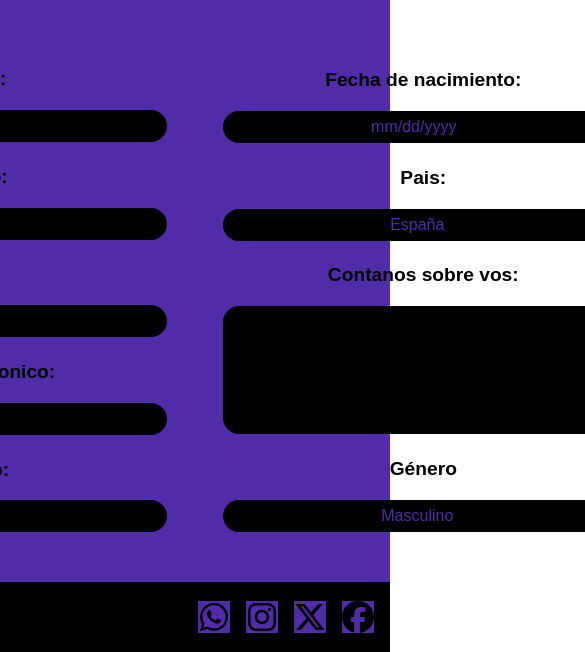
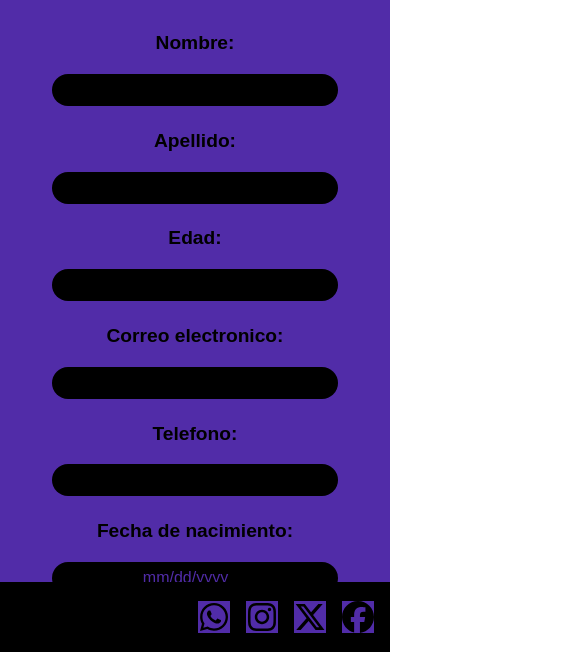
Before and after one commit to GonzaDP/PreEntrega2-Ensabella, a plain HTML site: page pages/formarParte.html in a window 390 px wide. Shown: the part 192-844 px from the top of the page, 585 px wide, since content can reach past the window. Drawn offline with nearby package versions, Linux system fonts and the light colour scheme.

Commit message:
arreglo links

```diff
--- a/pages/formarParte.html
+++ b/pages/formarParte.html
@@ -13,7 +13,7 @@
         <header>
             <figure class="logoYTitulo">
                 <a class="linkAIndex" href="../index.html">
-                    <img class="logoMain" src="../images/Logo.jpeg" alt="Loguito">
+                    <img class="logoMain" src="../images/logo.jpeg" alt="Loguito">
                     <p class="oliviaRodrigo">OLIVIA RODRIGO</p>
                 </a>
             </figure>
--- a/style/styles.css
+++ b/style/styles.css
@@ -47,18 +47,15 @@ header{
 }
 
 .container-fluid{
-
     margin-top: -0.5rem;
 }
 
 .navbar-toggler{
-
     color: rgb(81, 44, 168);
 }
 
 
 .navbar-nav{
-
     list-style: none ;
     display: flex;
     text-decoration: none;
@@ -200,7 +197,6 @@ footer{
     .sectionDiscos{
         flex-direction: column;
     }
-
 }
 
 .listSour{
@@ -213,7 +209,6 @@ footer{
     .listSour{
         margin-right: 1rem;
     }
-
 }
 
 .listGuts{
@@ -337,19 +332,32 @@ flex-direction: column;
 
 
 .formFormarParte{
-    height: 35rem;
-    width: 60rem;
+    width: 80%;
     display: flex;
     margin: 1rem;
-    justify-content: space-evenly;
+    justify-content: center;
     margin-top: -1rem;
+    margin-bottom: 4rem;
 }
+
+
 
 .columnasForm{
     display: flex;
     flex-direction: column;
     justify-content: center;
     align-items: center;
+    margin: 1rem;
+    width: 100%;
+}
+
+@media (max-width: 985px){
+    .formFormarParte{
+        flex-direction: column;
+    }
+    .columnasForm{
+        margin: 0rem;
+    }
 }
 
 .labels{
@@ -363,7 +371,7 @@ flex-direction: column;
 
 .inputs{
     height: 2rem;
-    width: 25rem;
+    width: 100%;
     margin: 0.3rem;
     border-radius: 1rem;
     border: 0rem;
@@ -375,7 +383,7 @@ flex-direction: column;
 
 
 .mensaje{
-    width: 25rem;
+    width: 100%;
     height: 8rem;
     margin: 0.3rem;
     border-radius: 1rem;
@@ -396,4 +404,5 @@ flex-direction: column;
     color: rgb(81, 44, 168);
     background-color: black;
     font-size: 1rem;
+    margin-bottom: 2.88rem;
 }
```
Also changed, not shown: pages/sobreNosotros.html (+1 -1 lines), pages/tienda.html (+1 -1 lines).
